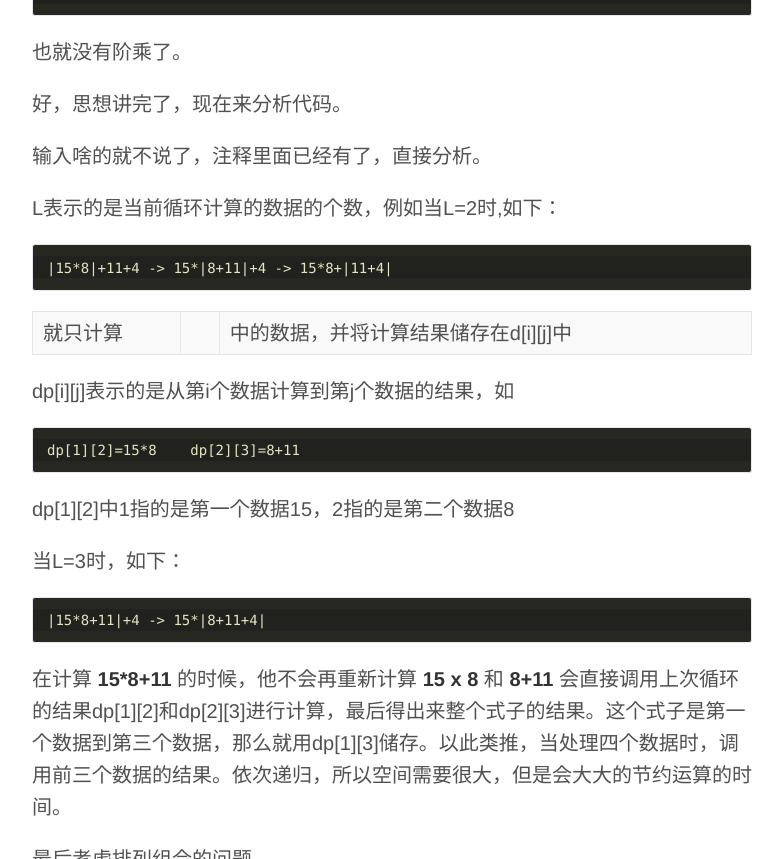
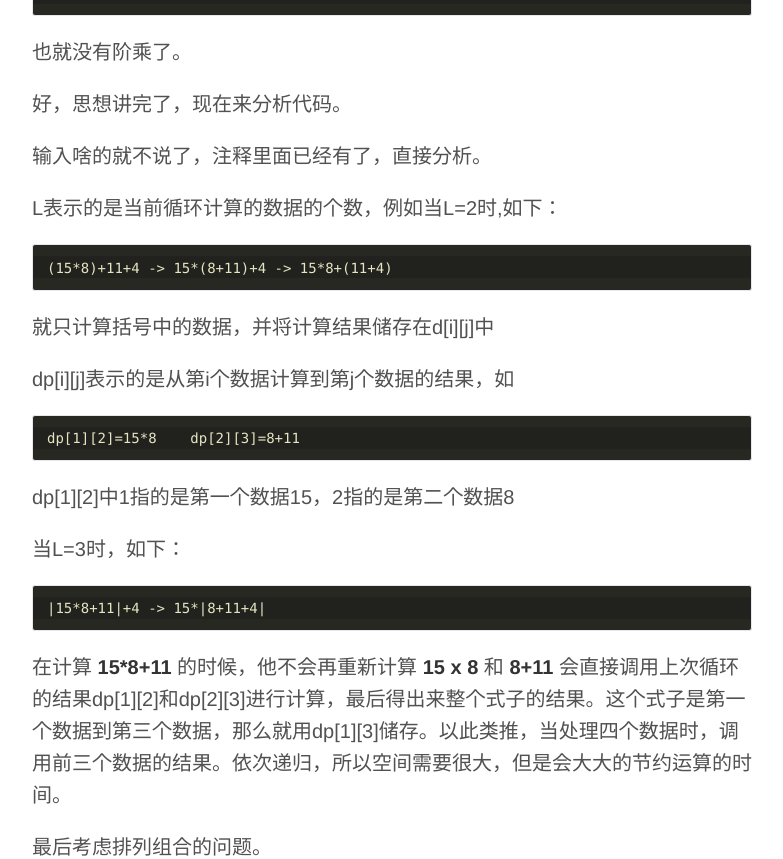
Before and after one commit to 0xFA-Team/0xFA-Team.github.io, a Jekyll site: the page built from _posts/2015-12-08-HCTF-Douglas-Peuker.md, in a window 1280 px wide and 900 px high, scrolled down 5449 px, cut to the strip 0-859 px from the top of the window. Shown: the whole strip, without its empty margins (248-1031 px from the left). Built offline with Jekyll 4.4.1, drawn with Linux system fonts in a browser that asks for light colours; some web fonts are replaced.

Commit message:
Update 2015-12-08-HCTF-Douglas-Peuker.md

```diff
--- a/_posts/2015-12-08-HCTF-Douglas-Peuker.md
+++ b/_posts/2015-12-08-HCTF-Douglas-Peuker.md
@@ -186,9 +186,9 @@ HCTF的一道PPC，计算的规则很好懂。
 
 L表示的是当前循环计算的数据的个数，例如当L=2时,如下：
 
-	|15*8|+11+4 -> 15*|8+11|+4 -> 15*8+|11+4|
+	(15*8)+11+4 -> 15*(8+11)+4 -> 15*8+(11+4)
 
-就只计算| |中的数据，并将计算结果储存在d[i][j]中
+就只计算括号中的数据，并将计算结果储存在d[i][j]中
 
 dp[i][j]表示的是从第i个数据计算到第j个数据的结果，如
 
```
